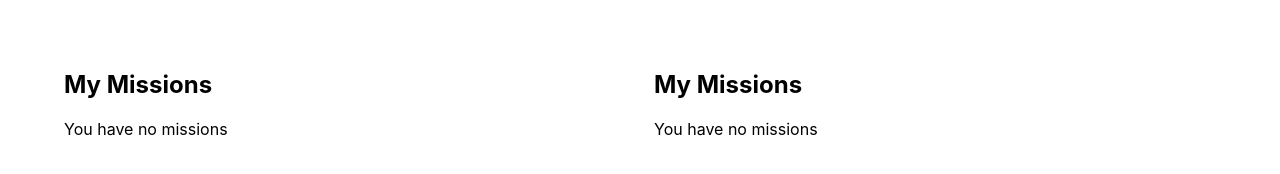
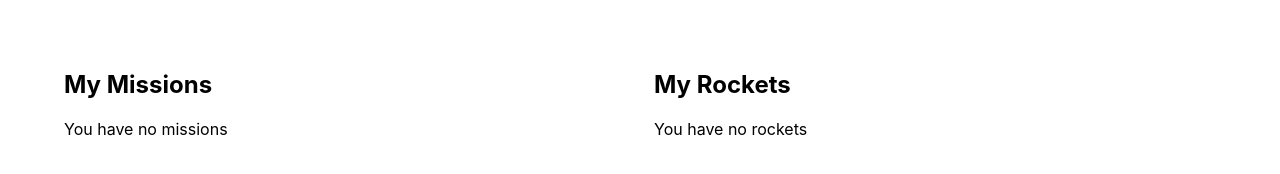
Before and after one commit to Joel-100/kanban-2, a React (Create React App) app: page /profile in a window 1280 px wide. Shown: the part 178-352 px from the top of the page. Built offline with nearby package versions, Linux system fonts and the light colour scheme.

Commit message:
Add rocket to profile

```diff
--- a/src/components/RocketProfile.js
+++ b/src/components/RocketProfile.js
@@ -2,27 +2,27 @@ import { React } from 'react';
 import { useSelector } from 'react-redux';
 
 const MyRocket = () => {
-  const missionProfile = useSelector((state) => state.missionsReducer).filter(
-    (mission) => mission.active === true,
+  const RocketProfile = useSelector((state) => state.rockets).filter(
+    (rocket) => rocket.reserved === true,
   );
 
-  if (missionProfile.length === 0) {
+  if (RocketProfile.length === 0) {
     return (
       <>
-        <h2>My Missions</h2>
-        <p>You have no missions</p>
+        <h2>My Rockets</h2>
+        <p>You have no rockets</p>
       </>
     );
   }
   return (
     <div>
       <div className="mission-Profile">
-        <h2>My Missions</h2>
+        <h2>My Rockets</h2>
         <div className="mission-Profile">
           <ul className="missionList">
-            {missionProfile.map((el) => (
+            {RocketProfile.map((el) => (
               <li key={el.id} className="listItem">
-                {el.mission_name}
+                {el.rockets_name}
               </li>
             ))}
           </ul>
```
